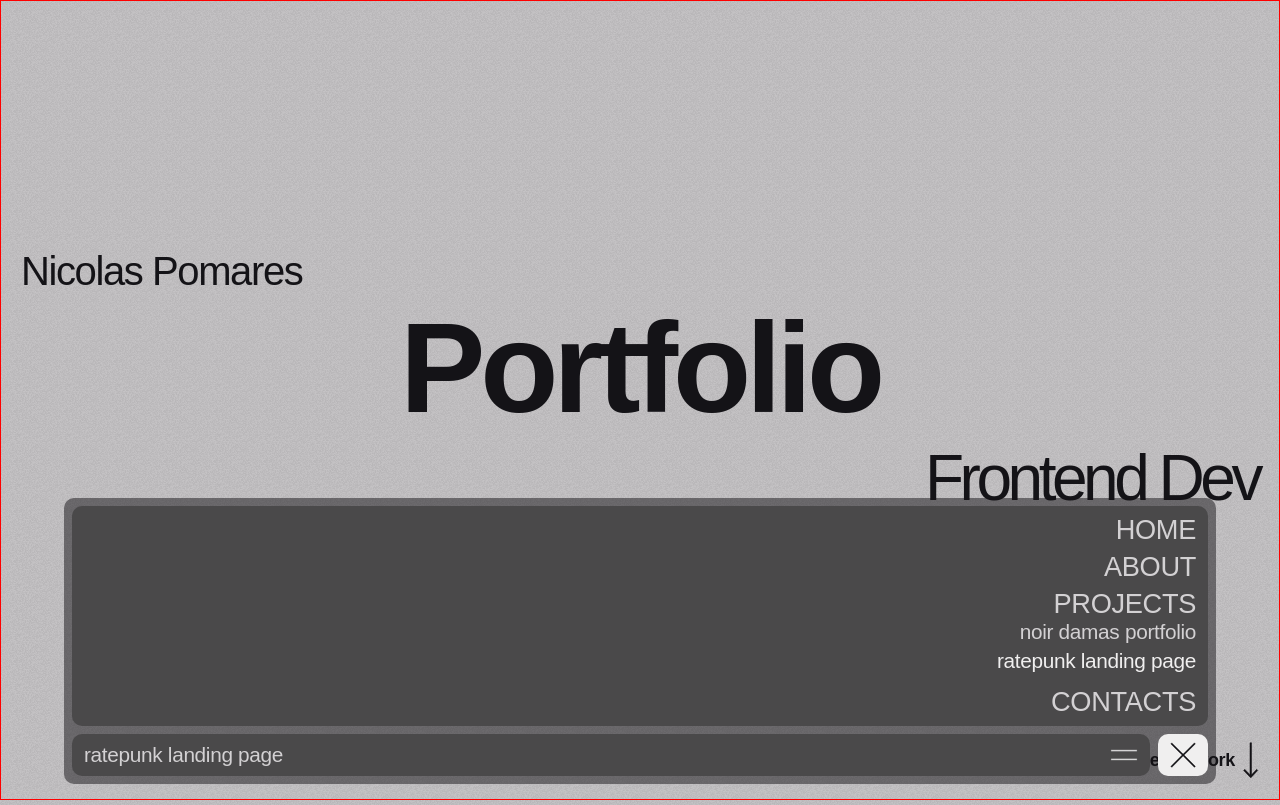
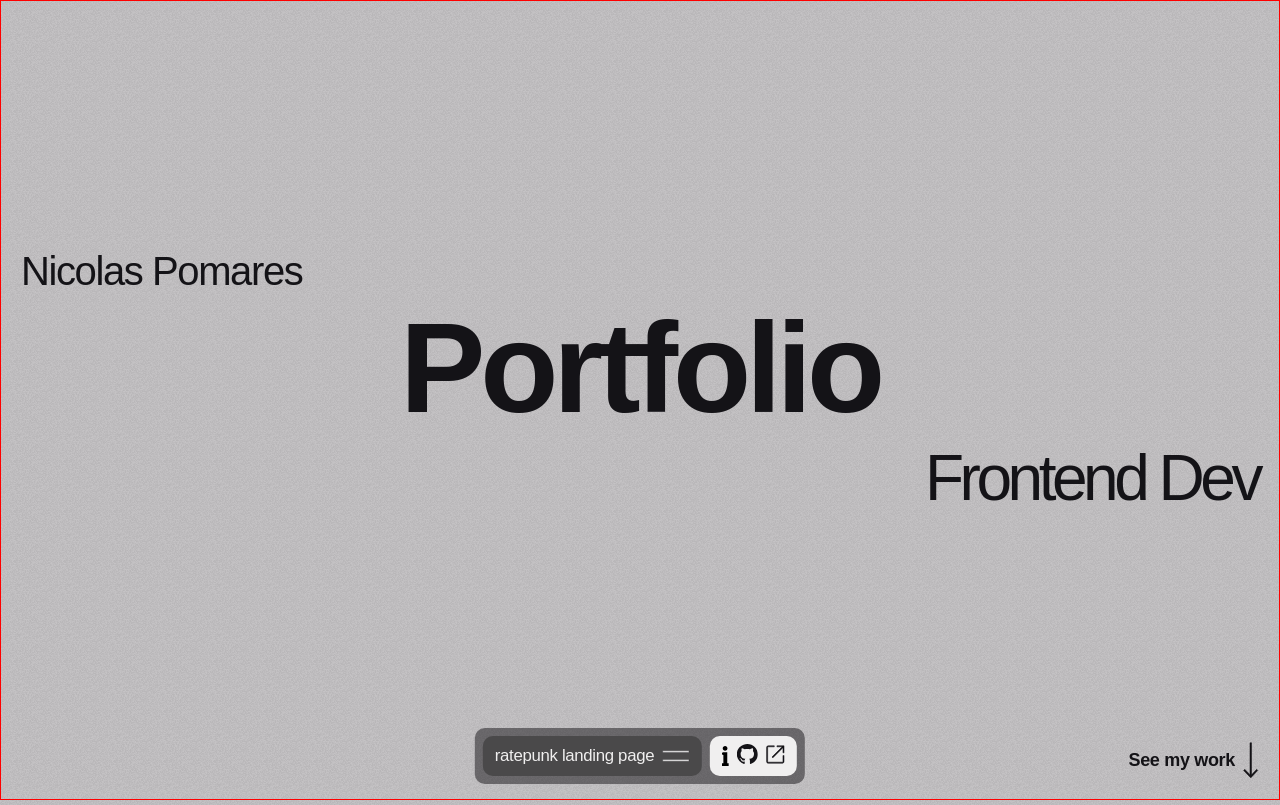
Before and after one commit to NicoPom/2023-portfolio, a React (Vite) app: page / in a window 1280 px wide. Shown: the top 805 px of the page. Built offline with nearby package versions, Linux system fonts and the light colour scheme; a web font is replaced by a local one.

Commit message:
style navbar, implement action buttons

```diff
--- /dev/null
+++ b/src/components/ActionButton.jsx
@@ -0,0 +1,36 @@
+import React, { useContext } from "react";
+import "../styles/navbar.css";
+import { InfoContext } from "../hooks/context";
+
+const ActionButton = ({ activeSection, isOpened, project }) => {
+  if (
+    !isOpened &&
+    activeSection !== "home" &&
+    activeSection !== "contacts" &&
+    activeSection !== "about" &&
+    activeSection !== "projects"
+  ) {
+    const { isInfoOpen, toggleInfo } = useContext(InfoContext);
+
+    return (
+      <div className="navbar__actions">
+        <img
+          src="src/assets/images/infos.svg"
+          alt="infos_svg"
+          onClick={() => toggleInfo(activeSection)}
+        />
+        <a href={project.github}>
+          <img src="src/assets/images/github.svg" alt="github_svg" />
+        </a>
+        <a href={project.liveSite}>
+          <img src="src/assets/images/external.svg" alt="external_svg" />
+        </a>
+      </div>
+    );
+  }
+};
+
+export default ActionButton;
+// <div className="navbar__actions">
+//   <img src="src/assets/images/close.svg" alt="close_svg" />
+// </div>
--- a/src/components/Navbar.jsx
+++ b/src/components/Navbar.jsx
@@ -1,8 +1,11 @@
 import React from "react";
+import ActionButton from "./ActionButton";
+
 import "../styles/navbar.css";
 
 const Navbar = ({ projects, activeSection, setActiveSection }) => {
   const sections = ["home", "about", "projects", "contacts"];
+  const [isOpened, setIsOpened] = React.useState(false);
 
   const projectsList = projects.map((project) => {
     return (
@@ -33,22 +36,36 @@ const Navbar = ({ projects, activeSection, setActiveSection }) => {
     );
   });
 
+  const actionButtonElement = projects.map((project) => {
+    if (project.id === activeSection) {
+      return (
+        <ActionButton
+          key={project.id}
+          activeSection={activeSection}
+          isOpened={isOpened}
+          project={project}
+        />
+      );
+    }
+    return null;
+  });
+
   return (
-    <div className="navbar navbar--opened">
-      <div className="navbar__top">
-        <nav>
-          <ul className="navbar__list">{sectionElements}</ul>
-        </nav>
-      </div>
+    <div className={`navbar ${isOpened ? "navbar--opened" : ""}`}>
+      {isOpened && (
+        <div className="navbar__top">
+          <nav>
+            <ul className="navbar__list">{sectionElements}</ul>
+          </nav>
+        </div>
+      )}
 
       <div className="navbar__bottom">
-        <div className="navbar__display">
+        <div className="navbar__display" onClick={() => setIsOpened(!isOpened)}>
           <span className="navbar__display--text">{activeSection}</span>
           <img src="src/assets/images/menu.svg" alt="menu_svg" />
         </div>
-        <div className="navbar__actions">
-          <img src="src/assets/images/close.svg" alt="close_svg" />
-        </div>
+        {actionButtonElement}
       </div>
     </div>
   );
--- a/src/components/Project.jsx
+++ b/src/components/Project.jsx
@@ -1,16 +1,21 @@
-import React from "react";
+import React, { useContext } from "react";
+import { InfoContext } from "../hooks/context";
 import Infos from "./Infos";
 import "../styles/project.css";
 
 const Project = ({
   project: { id, title, thumbnail, alt, description, stack, details },
-}) => (
+}) => {
+  const { isInfoOpen, toggleInfo } = useContext(InfoContext);
+
+  return (
     <div id={id} className="project">
       <h4>{title}</h4>
       <img src={thumbnail} alt={alt} />
       <p>{description}</p>
-    <Infos stack={stack} details={details} />
+      {isInfoOpen[id] && <Infos stack={stack} details={details} />}
     </div>
   );
+};
 
 export default Project;
--- /dev/null
+++ b/src/hooks/context.jsx
@@ -0,0 +1,19 @@
+import React, { createContext, useState, useContext } from "react";
+
+export const InfoContext = createContext();
+
+const InfoContextProvider = (props) => {
+  const [isInfoOpen, setIsInfoOpen] = useState({});
+
+  const toggleInfo = (id) => {
+    setIsInfoOpen({ ...isInfoOpen, [id]: !isInfoOpen[id] });
+  };
+
+  return (
+    <InfoContext.Provider value={{ isInfoOpen, toggleInfo }}>
+      {props.children}
+    </InfoContext.Provider>
+  );
+};
+
+export default InfoContextProvider;
--- a/src/index.jsx
+++ b/src/index.jsx
@@ -1,10 +1,12 @@
 import React from "react";
 import ReactDOM from "react-dom/client";
-
+import InfoContextProvider from "./hooks/context";
 import App from "./App";
 
 ReactDOM.createRoot(document.getElementById("root")).render(
   <React.StrictMode>
-    <App />
+    <InfoContextProvider>
+      <App />
+    </InfoContextProvider>
   </React.StrictMode>
 );
--- a/src/styles/app.css
+++ b/src/styles/app.css
@@ -32,10 +32,6 @@ body {
 }
 
 /* scroll behavior */
-
-html {
-  scroll-behavior: smooth;
-}
 
 /*typography*/
 
@@ -126,7 +122,8 @@ a {
 }
 
 .navbar__display--text {
-  font-size: 1.3rem;
+  color: var(--cultured);
+  font-size: 1.05rem;
 }
 /* Layout */
 
--- a/src/styles/navbar.css
+++ b/src/styles/navbar.css
@@ -53,6 +53,7 @@
 
 .navbar__display {
   width: 100%;
+  white-space: nowrap;
 }
 
 .navbar__actions {
@@ -65,9 +66,15 @@ ul {
 
 /*active link*/
 
+li span {
+  opacity: 0.8;
+  transition: all 1s ease;
+}
+
 .active {
   color: var(--cultured);
-  font-weight: 400;
+  opacity: 1;
+  transition: all 1s ease;
 }
 
 /* opened navbar */
--- a/src/styles/project.css
+++ b/src/styles/project.css
@@ -1,3 +1,7 @@
+.project {
+  height: 100dvh;
+}
+
 .project h4 {
   margin-bottom: 1rem;
 }
--- a/src/styles/projects.css
+++ b/src/styles/projects.css
@@ -1,5 +1,4 @@
 .projects--section {
   display: flex;
   flex-direction: column;
-  gap: 10rem;
 }
```
Lines whose indentation alone changed are shown as unchanged.
